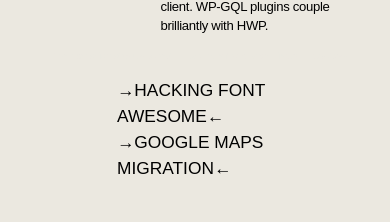
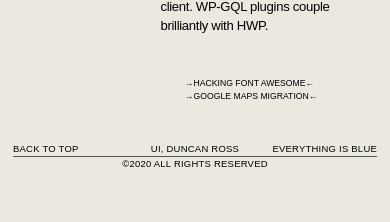
Before and after one commit to DopamineDriven/asross-portfolio, a Next.js app: page / in a window 390 px wide. Shown: the part 2042-2264 px from the top of the page. After the commit the page ends 2242 px from the top, so only its background shows below. Built offline with nearby package versions, Linux system fonts and the light colour scheme; a web font is replaced by a local one.

Commit message:
subdirectories established, global refactoring commenced; multilingual support inc

```diff
--- a/components/blog-title.tsx
+++ b/components/blog-title.tsx
@@ -21,7 +21,7 @@
 						<ReactMarkdown
 							escapeHtml={false}
 							source={title}
-							className='text-customTitleMobile md:text-customTitle text-left block'
+							className='text-customTitle md:text-customTitle text-left block'
 						/>
 					</a>
 				</Link>
--- a/components/meta.tsx
+++ b/components/meta.tsx
@@ -50,14 +50,14 @@
 					content='nextjs, typescript, react, react-markdown, static site generation, tailwindcss, vercel, figma'
 				/>
 				<meta name='twitter:card' content='summary_large_image' />
-				<meta name='twitter:site' content='@asross311' />
+				<meta name='twitter:site' content='@Dopamine_Driven' />
 				<meta name='twitter:title' content='Andrew Ross — Full-Stack Engineer' />
 				<meta
 					name='twitter:description'
 					content={`${CMS_NAME} via Nextjs; the React framework for production. Andrew Ross is a Chicago based full stack engineer who specializes in Next.js, TypeScript, React, Apollo, GraphQL, MongoDB, PostgreSQL Headless CMSs, JAMstack, MERN, Tailwind CSS, Static Site Generation, SEO, and Server Side Rendering`}
 				/>
 				<meta name='twitter:image' content={HOME_OG_IMAGE_URL} />
-				<meta name='twitter:creator' content='@asross311' />
+				<meta name='twitter:creator' content='@Dopamine_Driven' />
 				<meta property='og:type' content='website' />
 				<meta property='og:url' content='https://asross-portfolio.vercel.app/' />
 				<meta property='og:title' content='Andrew Ross — Full-Stack Engineer' />
--- a/lib/constants.ts
+++ b/lib/constants.ts
@@ -1,6 +1,6 @@
 export const CMS_NAME: string = 'Static Site Generation';
 export const CMS_URL: string = 'https://nextjs.com/';
-export const EXAMPLE_PATH: string = 'next-jamstack-portfolio';
+export const EXAMPLE_PATH: string = 'asross-portfolio';
 export const HOME_OG_IMAGE_URL: string =
 	'https://og-image.vercel.app/**Andrew%20Ross**.png?theme=dark&md=1&fontSize=100px&images=https%3A%2F%2Fassets.vercel.com%2Fimage%2Fupload%2Ffront%2Fassets%2Fdesign%2Fnextjs-white-logo.svg&images=https%3A%2F%2Fcdn.jsdelivr.net%2Fgh%2Fremojansen%2Flogo.ts%40master%2Fts.svg&images=https%3A%2F%2Fres.cloudinary.com%2Fasross311%2Fimage%2Fupload%2Fv1598033245%2Fportfolio%2FVector_4_ptxtnt.png&heights=250&heights=undefined&heights=200';
 // 'https://og-image.now.sh/!%5BAlt%20Text%5D(https%3A%2F%2Fres.cloudinary.com%2Fasross311%2Fimage%2Fupload%2Fv1598033283%2Fportfolio%2FVector_5_obdzoj.png).png?theme=dark&md=1&fontSize=225px&images=https%3A%2F%2Fassets.vercel.com%2Fimage%2Fupload%2Ffront%2Fassets%2Fdesign%2Fvercel-triangle-white.svg';
```
